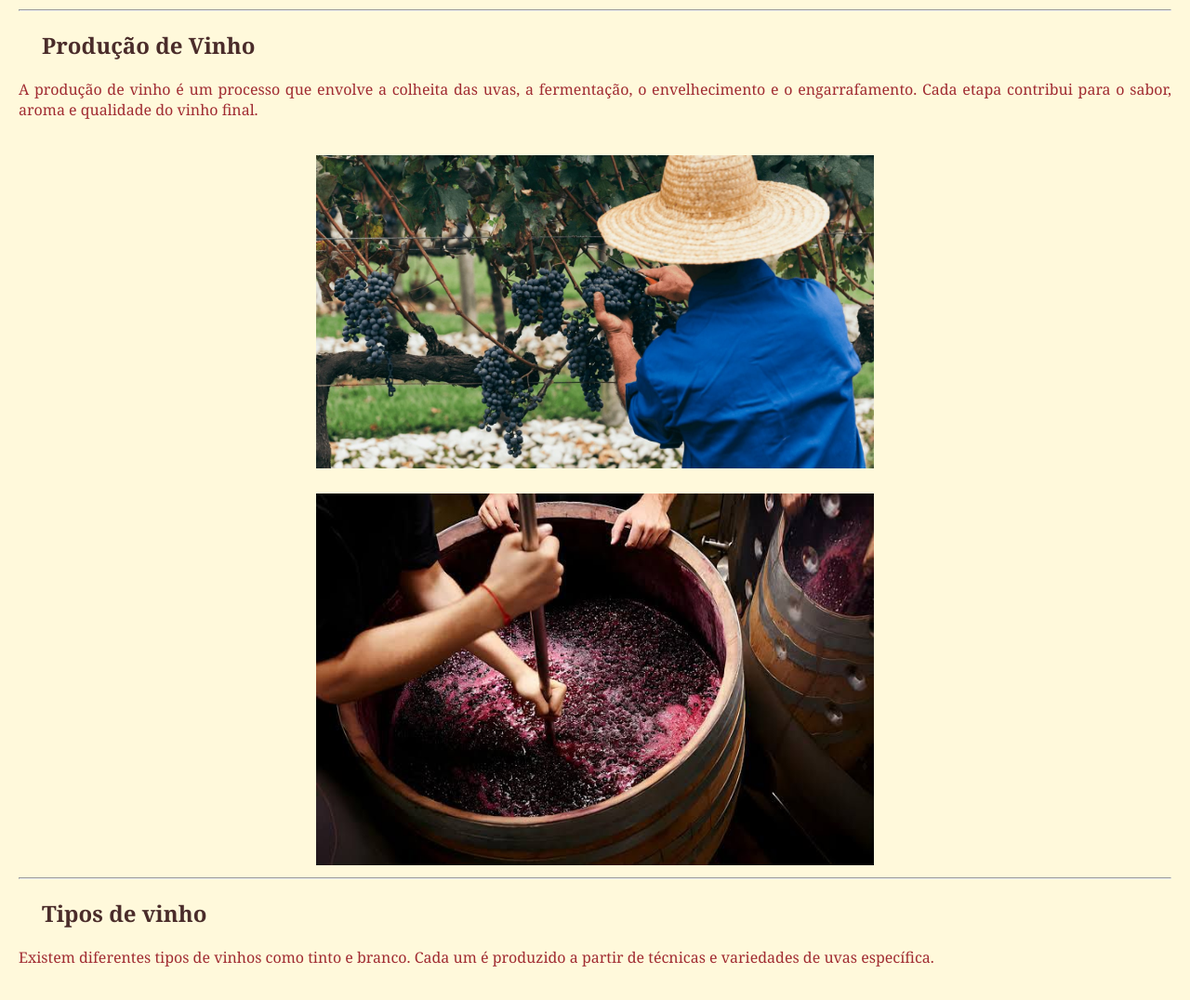
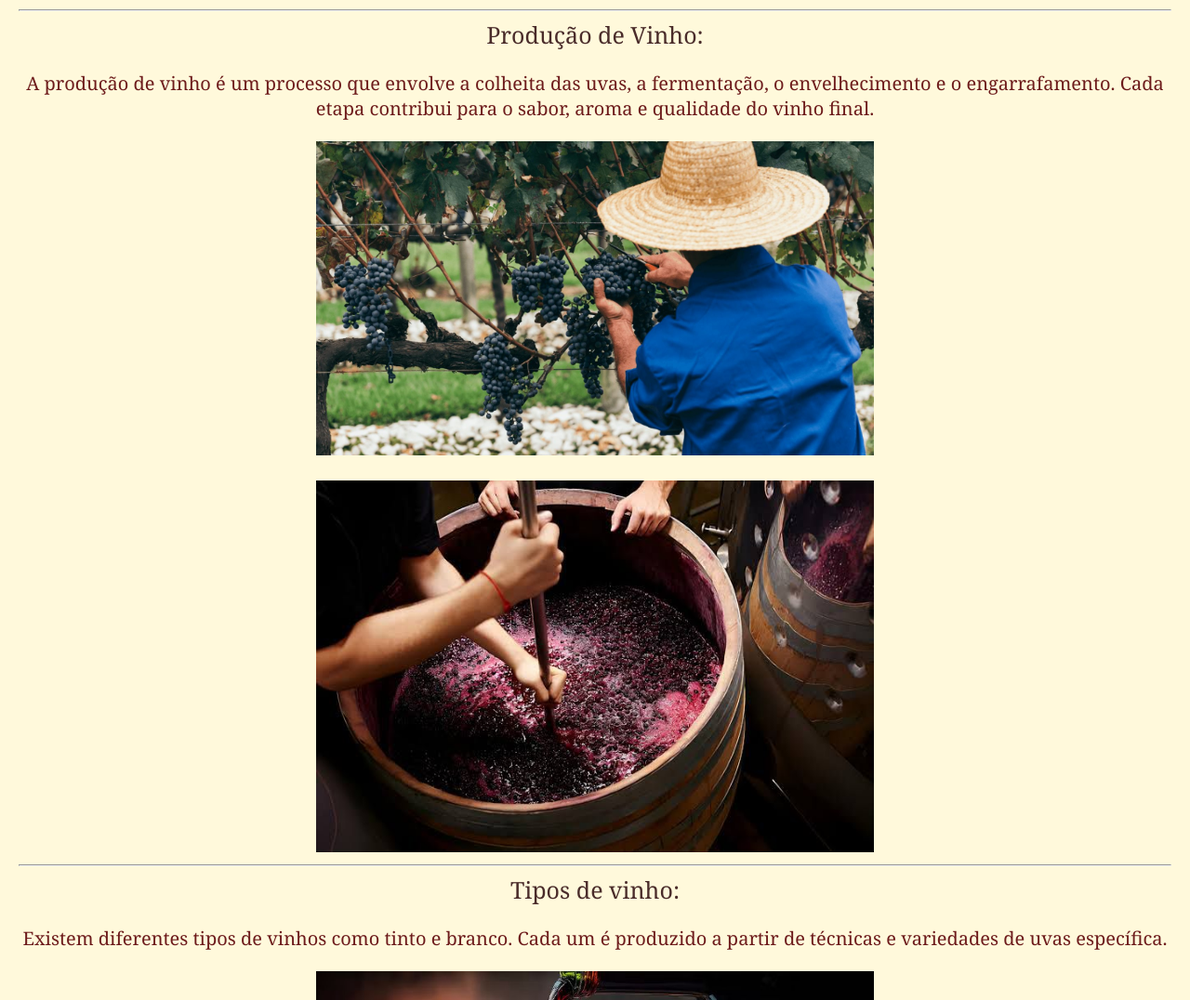
Before and after one commit to 1-ESPA-Lara/CP2-FrontEnd, a plain HTML site: page pages/galeria.html in a window 1280 px wide. Shown: the part 173-1249 px from the top of the page at 93% size. Drawn offline with Linux system fonts and the light colour scheme.

Commit message:
Colocando detalhes finais

```diff
--- a/pages/galeria.html
+++ b/pages/galeria.html
@@ -19,11 +19,14 @@ Roberta Moreira dos Santos RM567825-->
   </header>
     <hr>
     <!--SEÇÃO 1-->
-    <h2>Produção de Vinho</h2>
-    <p>
+    <div class="titulo">
+      Produção de Vinho:
+    </div>
+    <br>
+    <div class="texto">
         A produção de vinho é um processo que envolve a colheita das uvas, a fermentação, o envelhecimento e o engarrafamento.
     Cada etapa contribui para o sabor, aroma e qualidade do vinho final.
-    </p>
+    </div>
     <br>
    <div class="galeria">
     <img src="../assets/colheita.jpg" alt="Colheita das uvas" width="600">
@@ -36,11 +39,14 @@ Roberta Moreira dos Santos RM567825-->
  <hr>
 
    <!--SEÇÃO 2-->
-   <h2>Tipos de vinho</h2>
-   <p>
+   <div class="titulo">
+   Tipos de vinho:
+   </div>
+   <br>
+   <div class="texto">
    Existem diferentes tipos de vinhos como tinto e branco.
     Cada um é produzido a partir de técnicas e variedades de uvas específica.
-   </p>
+   </div>
    <br>
    <div class="galeria">
     <img src="../assets/Vinho tinto.jpg" alt="Vinho tinto" width="600">
@@ -53,11 +59,14 @@ Roberta Moreira dos Santos RM567825-->
    <hr>
 
    <!--SEÇÃO 3-->
-   <h2>Harmonização</h2>
-   <p>
+   <div class="titulo">
+    Harmonização:
+   </div>
+   <br>
+   <div class="texto">
     A harmonização do vinho com os alimentos é uma arte que busca equilibrar sabores e aromas.
     Um bom vinho realça o prato e torna a experiência gastronômica única.
-   </p>
+   </div>
    <br>
   <div class="galeria">
     <img src="../assets/Vinhos e queijos.jpg" alt="Vinho e queijos" width="600">
--- a/styles/style.css
+++ b/styles/style.css
@@ -100,3 +100,16 @@ p {
 .galeria {
   text-align: center;
 }
+
+
+.texto{
+  color: #6d1b1b;
+  font-size: 20px;
+  text-align: center;
+}
+
+.titulo{
+  color: #4a2c2a;
+  text-align: center;
+  font-size: 25px;
+}
```
